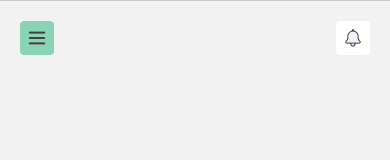
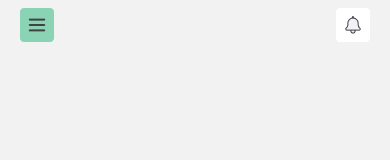
Before and after one commit to siddhishah109/Weshare-RideSharing-App, a React Native app: screen /HomeTabs in a window 390 px wide. Shown: the top 160 px of the page. Built offline with nearby package versions, Linux system fonts and the light colour scheme.

Commit message:
top app bar fix

```diff
--- a/App.js
+++ b/App.js
@@ -12,6 +12,7 @@ import Tabs from './navigations/Tabs';
 import NotificationScreen from './screens/NotificationScreen';
 import GroupScreen from './screens/GroupFormation';
 import GroupSelectionScreen from './screens/GroupSelection';
+import TopAppBar from './components/TopAppBar';
 const Stack = createNativeStackNavigator();
 
 
@@ -38,7 +39,7 @@ export default function App() {
         <Stack.Screen name="OnboardingScreen" component={OnboardingScreen} options={{ headerShown: false }} />
 
         <Stack.Screen name="LoginScreen" component={LoginScreen} options={{ headerShown: false }}/>
-        <Stack.Screen name="HomeTabs"  options={{ headerShown: false }} component={Tabs}/>
+        <Stack.Screen name="HomeTabs"  options={{ header: (props) => <TopAppBar {...props} />}} component={Tabs}/>
         <Stack.Screen name="HomeScreen" component={HomeScreen} options={{ headerShown: false }}/>
         <Stack.Screen name="LoginScreen1" component={LoginScreen1} options={{ headerShown: false }}/>
         <Stack.Screen name="CreateAccountScreen" component={CreateAccountScreen} options={{ headerShown: false }}/>
--- a/components/TopAppBar.js
+++ b/components/TopAppBar.js
@@ -3,14 +3,14 @@ import { View, TouchableOpacity, Image } from 'react-native';
 import { StyleSheet } from 'react-native';
 
 
-const TopAppBar = () => {
+const TopAppBar = ({ navigation }) => {
   return (
     <View style={styles.header}>
       <TouchableOpacity>
         <Image source={require('../asset/icons/Menui.png')} style={styles.icon} />
       </TouchableOpacity>
       <TouchableOpacity>
-        <Image source={require('../asset/icons/Notificationi.png')} style={styles.icon} />
+        <Image source={require('../asset/icons/Notificationi.png')} style={styles.icon2} />
       </TouchableOpacity>
     </View>
   );
@@ -22,13 +22,18 @@ const styles = StyleSheet.create({
     justifyContent: 'space-between',
     alignItems: 'center',
     padding: 20,
-    borderTopWidth: 1,
-    borderTopColor: '#ccc',
+    height: 50,
+    width: '100%',
+    position: 'absolute',
+    backgroundColor: 'transparent !important',
   },
   icon: {
     width: 34,
     height: 34,
   },
+  icon2: {
+    left: 0,
+  },
 });
 
 export default TopAppBar;
--- a/screens/FavouriteScreen.js
+++ b/screens/FavouriteScreen.js
@@ -1,11 +1,9 @@
 import { StyleSheet, View, Text, Button } from 'react-native';
-import TopAppBar from '../components/TopAppBar';
 import React from 'react'
 
 const FavouriteScreen = () => {
   return (
     <View>
-      <TopAppBar />
         <Text>Favourite</Text>
     </View>
   )
--- a/screens/HistoryScreen.js
+++ b/screens/HistoryScreen.js
@@ -1,12 +1,10 @@
 import { StyleSheet, View, Text, Button } from 'react-native';
+import React from 'react'
 
-import React from 'react'
-import TopAppBar from '../components/TopAppBar';
 
 const HistoryScreen = () => {
   return (
     <View>
-      <TopAppBar/>
         <Text>History</Text>
     </View>
   )
--- a/screens/HomeScreen.js
+++ b/screens/HomeScreen.js
@@ -1,6 +1,5 @@
 import React, { useState } from 'react';
 import { StyleSheet, View, Text, TouchableOpacity, Modal, TextInput, TouchableWithoutFeedback, Dimensions } from 'react-native';
-import TopAppBar from '../components/TopAppBar';
 
 const HomeScreen = ({ navigation }) => {
   const [selectedButton, setSelectedButton] = useState('auto');
@@ -41,8 +40,6 @@ const HomeScreen = ({ navigation }) => {
 
   return (
     <View style={styles.container}>
-      {/* Header */}
-      <TopAppBar/>
 
       {/* Main Content */}
       <View style={styles.content}>
--- a/screens/ProfileScreen1.js
+++ b/screens/ProfileScreen1.js
@@ -1,12 +1,10 @@
 import { StyleSheet, View, Text, Button } from 'react-native';
+import React from 'react'
 
-import React from 'react'
-import TopAppBar from '../components/TopAppBar';
 
 const ProfileScreen1 = () => {
   return (
     <View>
-      <TopAppBar/>
         <Text>Profile</Text>
     </View>
   )
```
